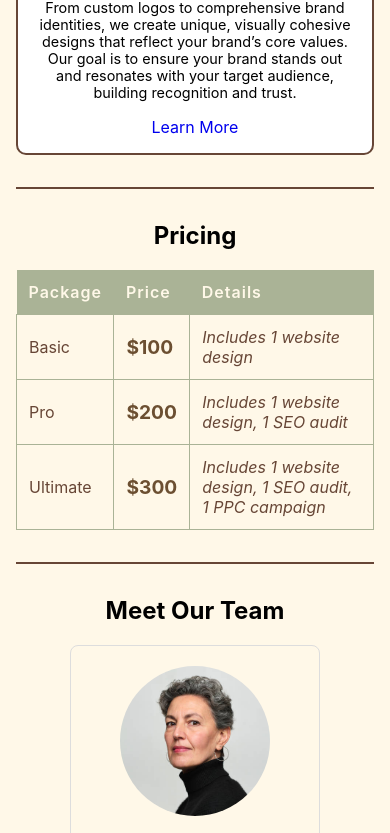
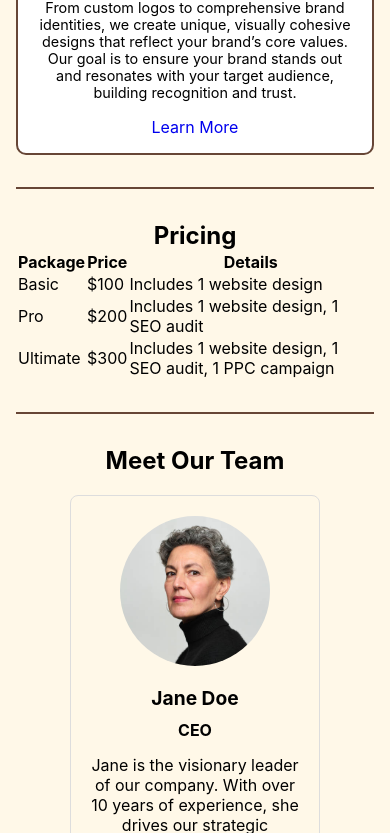
Before and after one commit to rj-rishav/Digital-Agency-Landing-Page, a plain HTML site: page index.html in a window 390 px wide. Shown: the part 2104-2937 px from the top of the page. Drawn offline with Linux system fonts and the light colour scheme.

Commit message:
changed pricing id to pricing class

```diff
--- a/index.html
+++ b/index.html
@@ -76,7 +76,7 @@
             <img src="./assets/images/flower02.png" alt="Flower Image" />
           </aside>
         </section>
-        <section id="services" class="services-section section">
+        <section id="services" class="section">
             <h2>Our Services</h2>
             <div id="services-container">
               <div class="service-card">
@@ -104,7 +104,7 @@
             </div>
           </section>
 
-        <section class="section" id="pricing">
+        <section class="section pricing">
           <h2>Pricing</h2>
           <table id="pricing-table">
             <tr>
@@ -129,7 +129,7 @@
             </tr>
           </table>
         </section>
-        <section class="section" class="team">
+        <section class="section team">
             <h2>Meet Our Team</h2>
             <div class="team-container">
                 <div class="team-member">
--- a/style.css
+++ b/style.css
@@ -214,38 +214,38 @@ main {
   font-size: 0.9rem;
   margin-bottom: 1rem;
 }
-#pricing-table {
+.pricing-table {
   width: 100%;
   border-collapse: collapse;
   margin-top: 20px;
 }
 
-#pricing-table th,
-#pricing-table td {
+.pricing-table th,
+.pricing-table td {
   text-align: left;
   padding: 16px;
   font-size: 1rem;
 }
 
-#pricing-table th {
+.pricing-table th {
   background-color: var(--tertiary-color);
   color: var(--primary-color);
   font-weight: 600;
   letter-spacing: 1px;
 }
-#pricing-table td {
+.pricing-table td {
   background-color: var(--primary-color);
   border: 1px solid var(--tertiary-color);
   color: var(--quaternary-color);
 }
 
-#pricing-table td:nth-child(2) {
+.pricing-table td:nth-child(2) {
   font-weight: 700;
   font-size: 1.2rem;
   color: #6c4f31;
 }
 
-#pricing-table td:nth-child(3) {
+.pricing-table td:nth-child(3) {
   font-style: italic;
   color: var(--quaternary-color);
 }
@@ -546,12 +546,12 @@ main {
   }
 
   /* Pricing Table */
-  #pricing-table {
+  .pricing-table {
     font-size: 0.9rem;
   }
 
-  #pricing-table th,
-  #pricing-table td {
+  .pricing-table th,
+  .pricing-table td {
     padding: 12px;
   }
 
```
